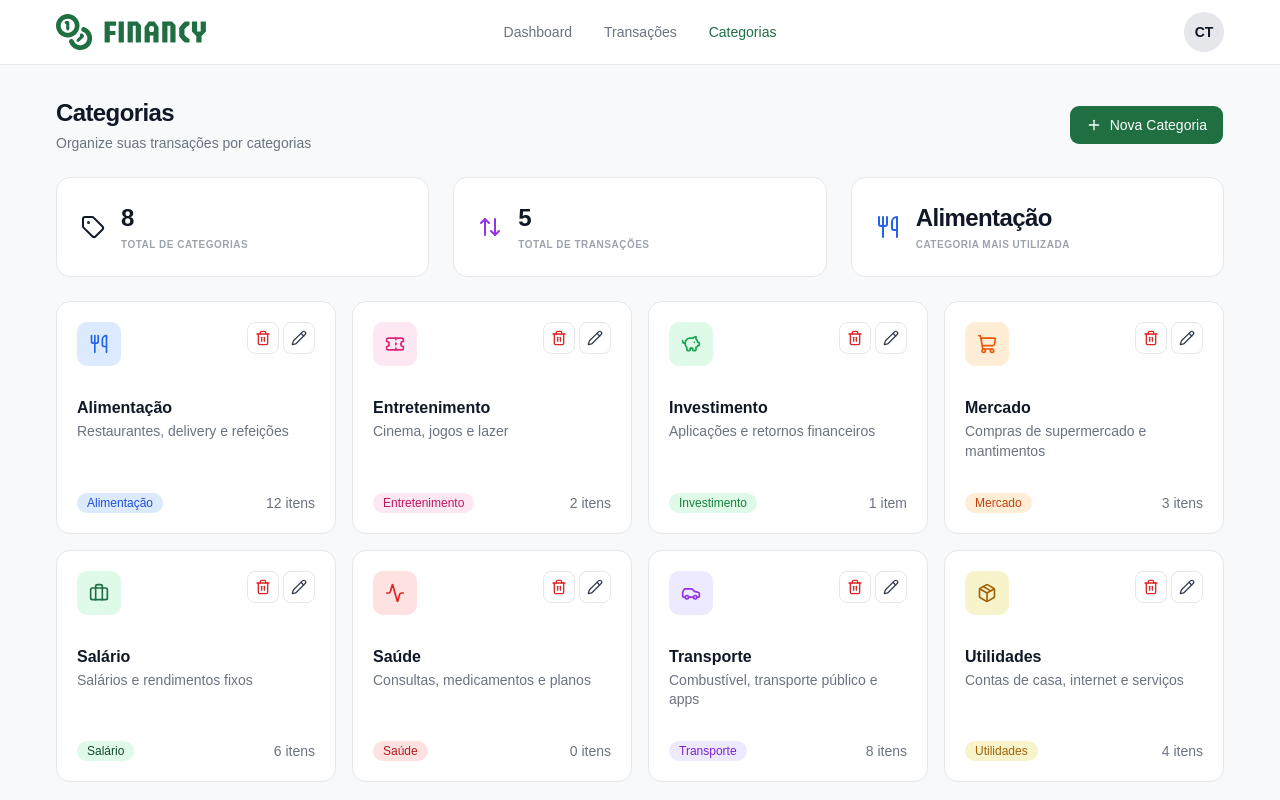
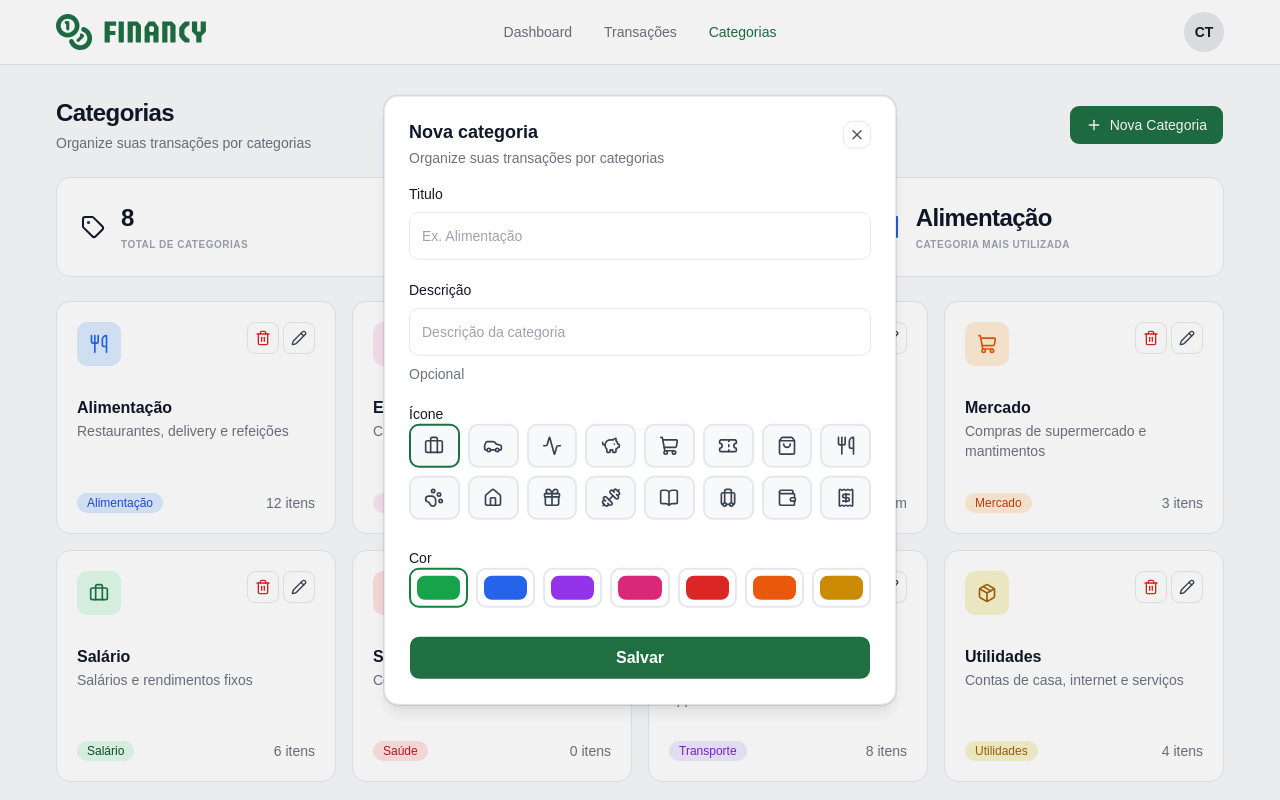
Before and after one commit to joaquimlopespena/financy, a React (Vite) app in the folder frontend/: page / in a window 1280 px wide. Both pictures are taken after a click on the button "Nova Categoria". Built offline with nearby package versions, Linux system fonts and the light colour scheme.

Commit message:
Enhance Category page: update state management for modal visibility, integrate ModalFromCategory component for creating new categories, and ensure proper handling of modal success state. Refactor import paths for consistency across components.

```diff
--- /dev/null
+++ b/frontend/src/pages/Category/components/category-color-picker.tsx
@@ -0,0 +1,59 @@
+import { cn } from "@/lib/utils";
+
+export const CATEGORY_COLOR_OPTIONS: {
+    id: string;
+    inner: string;
+    borderSelected: string;
+}[] = [
+    { id: "green", inner: "bg-green-base", borderSelected: "border-green-dark" },
+    { id: "blue", inner: "bg-blue-base", borderSelected: "border-blue-dark" },
+    { id: "purple", inner: "bg-purple-base", borderSelected: "border-purple-dark" },
+    { id: "pink", inner: "bg-pink-base", borderSelected: "border-pink-dark" },
+    { id: "red", inner: "bg-red-base", borderSelected: "border-red-dark" },
+    { id: "orange", inner: "bg-orange-base", borderSelected: "border-orange-dark" },
+    { id: "yellow", inner: "bg-yellow-base", borderSelected: "border-yellow-dark" },
+];
+
+interface CategoryColorPickerProps {
+    value: string;
+    onValueChange: (colorId: string) => void;
+    className?: string;
+    "aria-labelledby"?: string;
+}
+
+export function CategoryColorPicker({
+    value,
+    onValueChange,
+    className,
+    "aria-labelledby": ariaLabelledBy,
+}: CategoryColorPickerProps) {
+    return (
+        <div
+            role="radiogroup"
+            aria-labelledby={ariaLabelledBy}
+            aria-label={ariaLabelledBy ? undefined : "Cor da categoria"}
+            className={cn("grid grid-cols-7 gap-2", className)}
+        >
+            {CATEGORY_COLOR_OPTIONS.map(({ id, inner, borderSelected }) => {
+                const selected = value === id;
+                return (
+                    <button
+                        key={id}
+                        type="button"
+                        role="radio"
+                        aria-checked={selected}
+                        onClick={() => onValueChange(id)}
+                        className={cn(
+                            "flex min-h-10 min-w-0 flex-1 items-stretch rounded-lg border-2 bg-white p-1.5 transition-colors",
+                            "hover:border-gray-300 focus-visible:outline-none focus-visible:ring-2 focus-visible:ring-brand-base/30",
+                            selected ? borderSelected : "border-gray-200",
+                        )}
+                    >
+                        <span className={cn("block min-h-5 w-full rounded-md", inner)} aria-hidden />
+                        <span className="sr-only">Cor {id}</span>
+                    </button>
+                );
+            })}
+        </div>
+    );
+}
--- /dev/null
+++ b/frontend/src/pages/Category/components/category-icon-picker.tsx
@@ -0,0 +1,78 @@
+import { cn } from "@/lib/utils";
+import {
+    Activity,
+    BookOpen,
+    Briefcase,
+    Car,
+    Dumbbell,
+    Gift,
+    Home,
+    Luggage,
+    PawPrint,
+    PiggyBank,
+    Receipt,
+    ShoppingBag,
+    ShoppingCart,
+    Ticket,
+    Utensils,
+    Wallet,
+    type LucideIcon,
+} from "lucide-react";
+
+export const CATEGORY_ICON_OPTIONS: { id: string; Icon: LucideIcon }[] = [
+    { id: "briefcase", Icon: Briefcase },
+    { id: "car", Icon: Car },
+    { id: "activity", Icon: Activity },
+    { id: "piggy-bank", Icon: PiggyBank },
+    { id: "shopping-cart", Icon: ShoppingCart },
+    { id: "ticket", Icon: Ticket },
+    { id: "shopping-bag", Icon: ShoppingBag },
+    { id: "utensils", Icon: Utensils },
+    { id: "paw-print", Icon: PawPrint },
+    { id: "home", Icon: Home },
+    { id: "gift", Icon: Gift },
+    { id: "dumbbell", Icon: Dumbbell },
+    { id: "book-open", Icon: BookOpen },
+    { id: "luggage", Icon: Luggage },
+    { id: "wallet", Icon: Wallet },
+    { id: "receipt", Icon: Receipt },
+];
+
+interface CategoryIconPickerProps {
+    value: string;
+    onValueChange: (iconId: string) => void;
+    className?: string;
+    "aria-labelledby"?: string;
+}
+
+export function CategoryIconPicker({ value, onValueChange, className, "aria-labelledby": ariaLabelledBy }: CategoryIconPickerProps) {
+    return (
+        <div
+            role="radiogroup"
+            aria-labelledby={ariaLabelledBy}
+            aria-label={ariaLabelledBy ? undefined : "Ícone da categoria"}
+            className={cn("grid grid-cols-4 gap-2 sm:grid-cols-8", className)}
+        >
+            {CATEGORY_ICON_OPTIONS.map(({ id, Icon }) => {
+                const selected = value === id;
+                return (
+                    <button
+                        key={id}
+                        type="button"
+                        role="radio"
+                        aria-checked={selected}
+                        onClick={() => onValueChange(id)}
+                        className={cn(
+                            "flex h-10 w-full items-center justify-center rounded-lg border-2 bg-gray-100 transition-colors sm:h-11",
+                            "hover:border-gray-300 focus-visible:outline-none focus-visible:ring-2 focus-visible:ring-brand-base/30",
+                            selected ? "border-brand-base" : "border-gray-200",
+                        )}
+                    >
+                        <Icon className="size-5 stroke-2 text-gray-700" aria-hidden />
+                        <span className="sr-only">Ícone {id}</span>
+                    </button>
+                );
+            })}
+        </div>
+    );
+}
--- /dev/null
+++ b/frontend/src/pages/Category/components/modal-from-category.tsx
@@ -0,0 +1,100 @@
+import { Button } from "@/components/ui/button";
+import {
+    Dialog,
+    DialogContent,
+    DialogDescription,
+    DialogHeader,
+    DialogTitle,
+} from "@/components/ui/dialog";
+import { XIcon } from "lucide-react";
+import { useState } from "react";
+import { Label } from "@/components/ui/label";
+import { Input } from "@/components/ui/input";
+import { CategoryColorPicker } from "./category-color-picker";
+import { CategoryIconPicker } from "./category-icon-picker";
+
+interface CreateIdeiaDialogProps {
+    open: boolean;
+    onOpenChange: (open: boolean) => void;
+    onSuccess: () => void;
+}
+
+export function ModalFromCategory({ open, onOpenChange, onSuccess: _onSuccess }: CreateIdeiaDialogProps) {
+    const [iconId, setIconId] = useState("briefcase");
+    const [colorId, setColorId] = useState("green");
+
+    return (
+        <Dialog open={open} onOpenChange={onOpenChange}>
+            <DialogContent
+                showCloseButton={false}
+                className="gap-0 overflow-hidden rounded-xl border border-gray-200 bg-white p-0 shadow-lg sm:max-w-lg"
+            >
+                <DialogHeader className="flex flex-row items-start justify-between gap-4 space-y-0 p-6 pb-4">
+                    <div className="min-w-0 flex-1 space-y-1">
+                        <DialogTitle className="font-sans text-lg font-semibold leading-tight text-gray-900">
+                            Nova categoria
+                        </DialogTitle>
+                        <DialogDescription className="text-sm font-normal text-gray-500">
+                            Organize suas transações por categorias
+                        </DialogDescription>
+                    </div>
+                    <Button
+                        type="button"
+                        variant="outline"
+                        size="icon-sm"
+                        className="shrink-0 rounded-lg border-gray-200 bg-white text-gray-600 shadow-none hover:bg-gray-50"
+                        onClick={() => onOpenChange(false)}
+                    >
+                        <XIcon className="size-4" strokeWidth={2} aria-hidden />
+                        <span className="sr-only">Fechar</span>
+                    </Button>
+                </DialogHeader>
+
+                <form
+                    className="flex flex-col gap-5 px-6 pb-6"
+                    onSubmit={(e) => {
+                        e.preventDefault();
+                    }}
+                >
+                    <div className="space-y-2">
+                        <Label htmlFor="category-name" className="text-sm font-medium text-gray-800">
+                            Titulo
+                        </Label>
+                        <Input id="category-name" placeholder="Ex. Alimentação" className="h-12 rounded-lg border-gray-200 bg-white px-3 text-sm placeholder:text-gray-400" />
+                    </div>
+                    <div className="space-y-2">
+                        <Label htmlFor="category-description" className="text-sm font-medium text-gray-800">
+                            Descrição
+                        </Label>
+                        <Input id="category-description" placeholder="Descrição da categoria" className="h-12 rounded-lg border-gray-200 bg-white px-3 text-sm placeholder:text-gray-400" />
+                        <small className="text-sm text-gray-500">Opcional</small>
+                    </div>
+                    <div className="space-y-2">
+                        <span id="category-icon-label" className="text-sm font-medium text-gray-800">
+                            Ícone
+                        </span>
+                        <CategoryIconPicker value={iconId} onValueChange={setIconId} aria-labelledby="category-icon-label" />
+                        <input type="hidden" name="icon" value={iconId} readOnly />
+                    </div>
+                    <div className="space-y-2">
+                        <span id="category-color-label" className="text-sm font-medium text-gray-800">
+                            Cor
+                        </span>
+                        <CategoryColorPicker
+                            value={colorId}
+                            onValueChange={setColorId}
+                            aria-labelledby="category-color-label"
+                        />
+                        <input type="hidden" name="color" value={colorId} readOnly />
+                    </div>
+                    <Button
+                        type="submit"
+                        className="h-11 w-full rounded-lg bg-brand-base text-base font-semibold text-white hover:bg-brand-dark"
+                    >
+                        Salvar
+                    </Button>
+                </form>
+            </DialogContent>
+        </Dialog>
+    );
+}
--- a/frontend/src/pages/Category/index.tsx
+++ b/frontend/src/pages/Category/index.tsx
@@ -5,9 +5,10 @@ import { CategoryGridCard } from "./components/category-grid-card";
 import { ArrowUpDown, Plus, Tag, Utensils } from "lucide-react";
 import { useMemo, useState } from "react";
 import { CategoryStatCard } from "./components/category-stat-card";
+import { ModalFromCategory } from "./components/modal-from-category";
 
 export default function Category() {
-    const [, setOpen] = useState(false);
+    const [open, setOpen] = useState(false);
 
     const { totalCategories, totalTransactions, topCategoryLabel } = useMemo(() => {
         const top = MOCK_CATEGORIES.reduce((a, b) => (a.itemCount >= b.itemCount ? a : b));
@@ -17,6 +18,10 @@ export default function Category() {
             topCategoryLabel: top.label,
         };
     }, []);
+
+    const handleSuccess = () => {
+        setOpen(false);
+    }
 
     return (
         <div>
@@ -62,6 +67,7 @@ export default function Category() {
                     <CategoryGridCard key={category.id} category={category} />
                 ))}
             </div>
+            <ModalFromCategory open={open} onOpenChange={setOpen} onSuccess={handleSuccess} />
         </div>
     );
 }
--- a/frontend/src/pages/dashboard/components/recent-transactions-card.tsx
+++ b/frontend/src/pages/dashboard/components/recent-transactions-card.tsx
@@ -11,7 +11,7 @@ import { formatBrl } from "@/lib/format";
 import type { Transaction } from "@/lib/mock";
 import { cn } from "@/lib/utils";
 import { ArrowDown, ArrowUp, ChevronRight, PlusCircle } from "lucide-react";
-import { ModalFromTransaction } from "@/pages/transaction/components/ModalFromTransaction";
+import { ModalFromTransaction } from "@/pages/transaction/components/modal-from-transaction.tsx";
 import { useState } from "react";
 
 type Tone = Transaction["tone"];
--- a/frontend/src/pages/transaction/components/ModalFromTransaction.tsx
+++ b/frontend/src/pages/transaction/components/modal-from-transaction.tsx
@@ -65,7 +65,7 @@ export function ModalFromTransaction({ open, onOpenChange, onSuccess: _onSuccess
                         <Input
                             id="tx-desc"
                             placeholder="Ex. Almoço no restaurante"
-                            className="h-10 rounded-lg border-gray-200 bg-white px-3 text-sm placeholder:text-gray-400"
+                            className="h-12 rounded-lg border-gray-200 bg-white px-3 text-sm placeholder:text-gray-400"
                         />
                     </div>
 
@@ -80,7 +80,7 @@ export function ModalFromTransaction({ open, onOpenChange, onSuccess: _onSuccess
                                 name="date"
                                 placeholder="Selecione"
                                 autoComplete="off"
-                                className="h-10 rounded-lg border-gray-200 bg-white px-3 text-sm text-gray-900 placeholder:text-gray-400"
+                                className="h-12 rounded-lg border-gray-200 bg-white px-3 text-sm text-gray-900 placeholder:text-gray-400"
                             />
                         </div>
                         <div className="min-w-0 space-y-2">
@@ -93,7 +93,7 @@ export function ModalFromTransaction({ open, onOpenChange, onSuccess: _onSuccess
                                 name="amount"
                                 inputMode="decimal"
                                 defaultValue="R$ 0,00"
-                                className="h-10 rounded-lg border-gray-200 bg-white px-3 text-sm tabular-nums text-gray-900"
+                                className="h-12 rounded-lg border-gray-200 bg-white px-3 text-sm tabular-nums text-gray-900"
                             />
                         </div>
                     </div>
--- a/frontend/src/pages/transaction/index.tsx
+++ b/frontend/src/pages/transaction/index.tsx
@@ -6,7 +6,7 @@ import { Plus, Search } from "lucide-react";
 import { SelectForm } from "./components/Select";
 import { MOCK_CATEGORIES, MOCK_TRANSACTIONS, PERIOD_OPTIONS_2026 } from "@/lib/mock";
 import { TransactionsTable } from "./components/transactions-table";
-import { ModalFromTransaction } from "./components/ModalFromTransaction";
+import { ModalFromTransaction } from "./components/modal-from-transaction";
 import { useState } from "react";
 
 /** Conteúdo centralizado pelo `Layout`; div raiz sem classe extra. */
```
